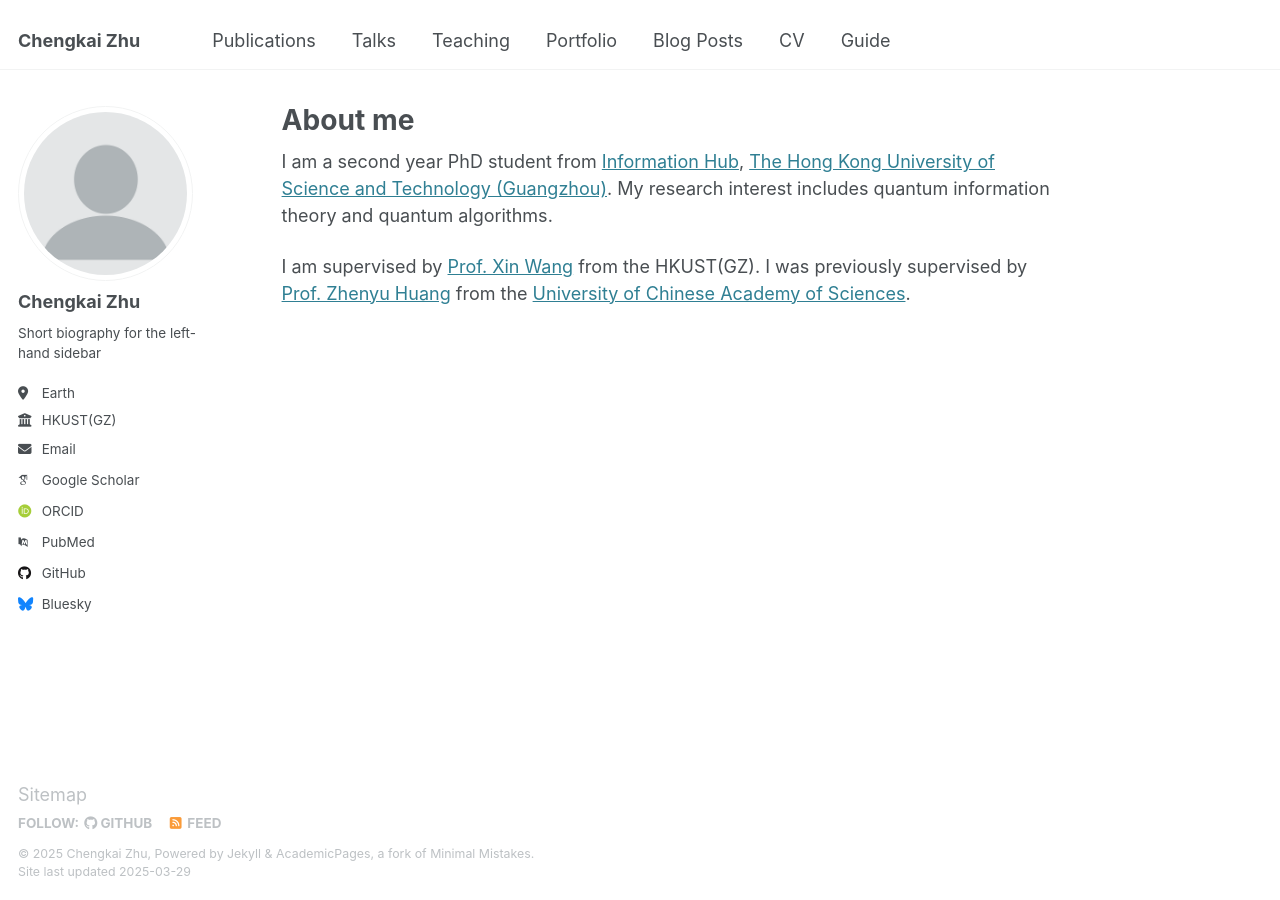
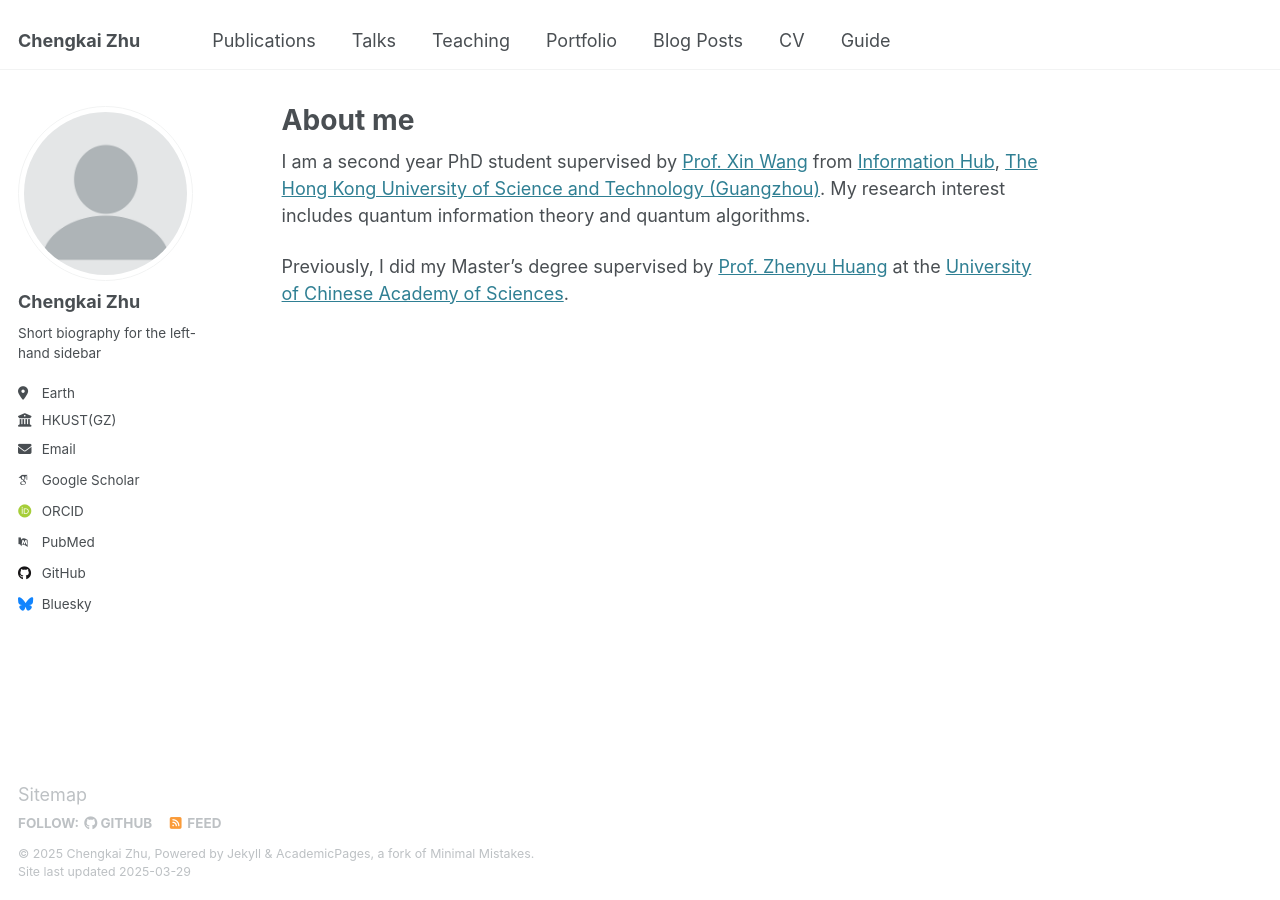
Before and after one commit to Chengkai-Zhu/Chengkai-Zhu.github.io, a Jekyll site: the page built from _pages/about.md, in a window 1280 px wide. Built offline with Jekyll 4.4.1, drawn with Linux system fonts in a browser that asks for light colours; some web fonts are replaced.

Commit message:
Update about.md

```diff
--- a/_pages/about.md
+++ b/_pages/about.md
@@ -8,6 +8,6 @@ redirect_from:
 ---
 
 
-I am a second year PhD student from [Information Hub](https://infh.hkust-gz.edu.cn/), [The Hong Kong University of Science and Technology (Guangzhou)](https://hkust-gz.edu.cn/). My research interest includes quantum information theory and quantum algorithms.
+I am a second year PhD student supervised by [Prof. Xin Wang](https://www.xinwang.info/) from [Information Hub](https://infh.hkust-gz.edu.cn/), [The Hong Kong University of Science and Technology (Guangzhou)](https://hkust-gz.edu.cn/). My research interest includes quantum information theory and quantum algorithms.
 
-I am supervised by [Prof. Xin Wang](https://www.xinwang.info/) from the HKUST(GZ). I was previously supervised by [Prof. Zhenyu Huang](https://scholar.google.com/citations?user=omCIQ64AAAAJ&hl=zh-CN) from the [University of Chinese Academy of Sciences](https://www.ucas.ac.cn/).
+Previously, I did my Master's degree supervised by [Prof. Zhenyu Huang](https://scholar.google.com/citations?user=omCIQ64AAAAJ&hl=zh-CN) at the [University of Chinese Academy of Sciences](https://www.ucas.ac.cn/).
```
